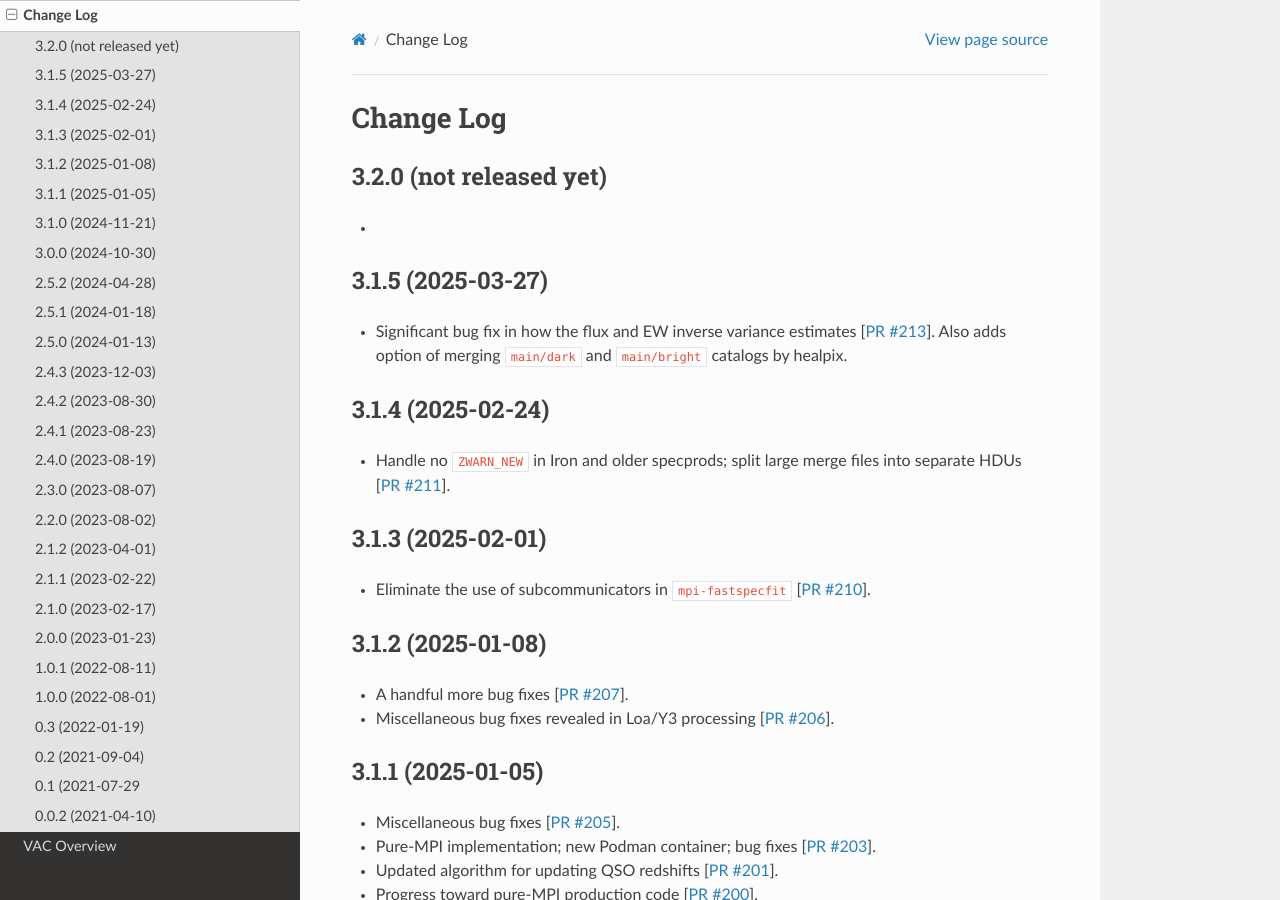
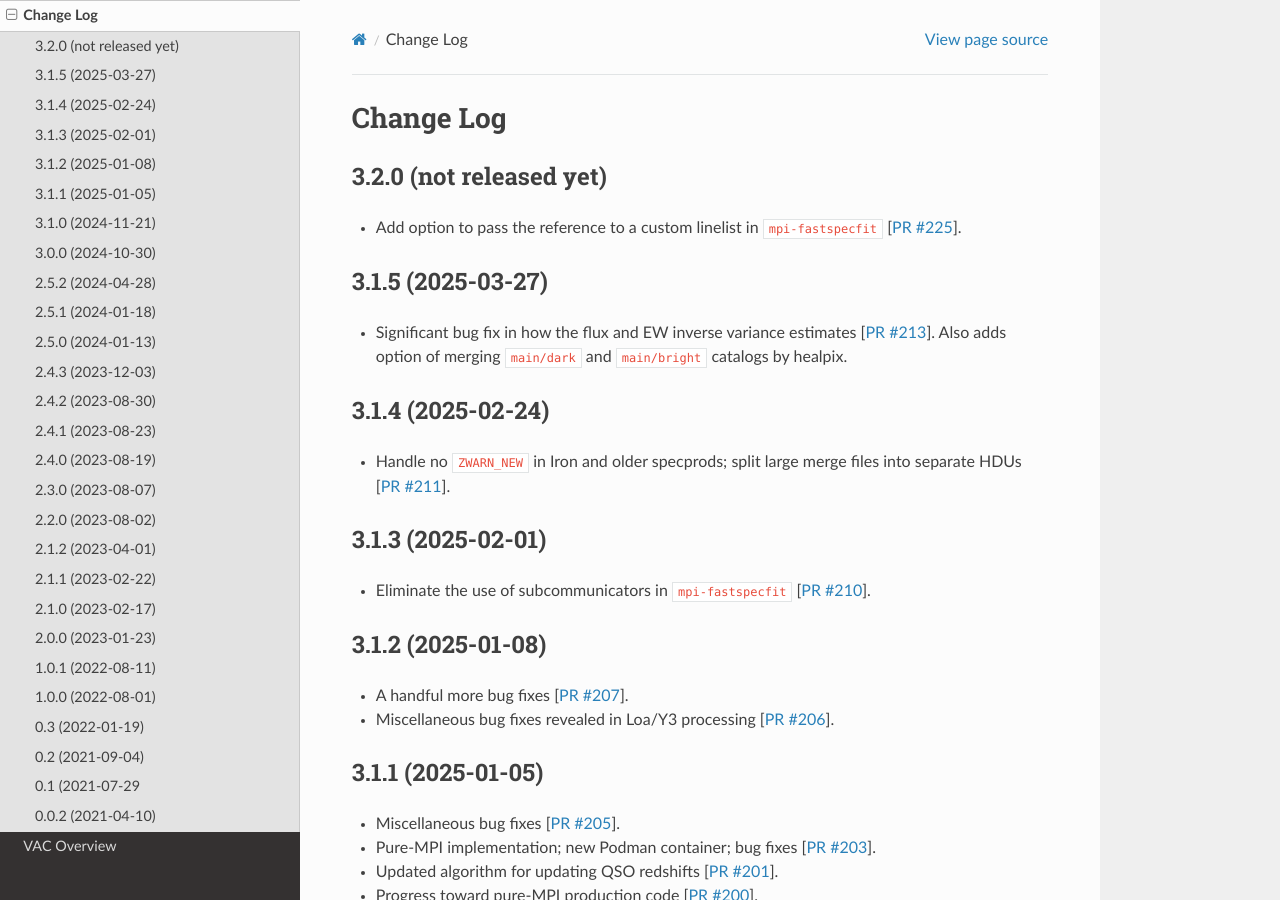
Before and after one commit to desihub/fastspecfit, a Sphinx documentation site: the page built from doc/changes.rst, in a window 1280 px wide and 900 px high. Built offline with Sphinx 7.4.7 and the Read the Docs theme 3.1.0, drawn with Linux system fonts in a browser that asks for light colours.

Commit message:
Update changes.rst

```diff
--- a/doc/changes.rst
+++ b/doc/changes.rst
@@ -5,7 +5,9 @@ Change Log
 3.2.0 (not released yet)
 ------------------------
 
-*
+* Add option to pass the reference to a custom linelist in ``mpi-fastspecfit`` [`PR #225`_].
+
+.. _`PR #225`: https://github.com/desihub/fastspecfit/pull/225
 
 3.1.5 (2025-03-27)
 ------------------
```
